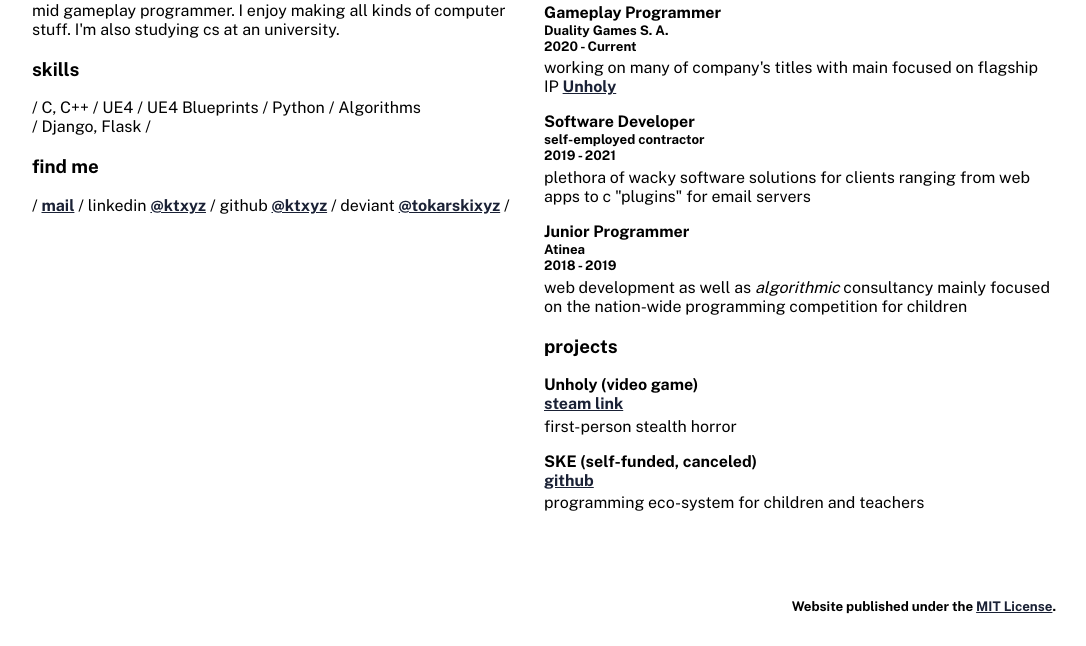
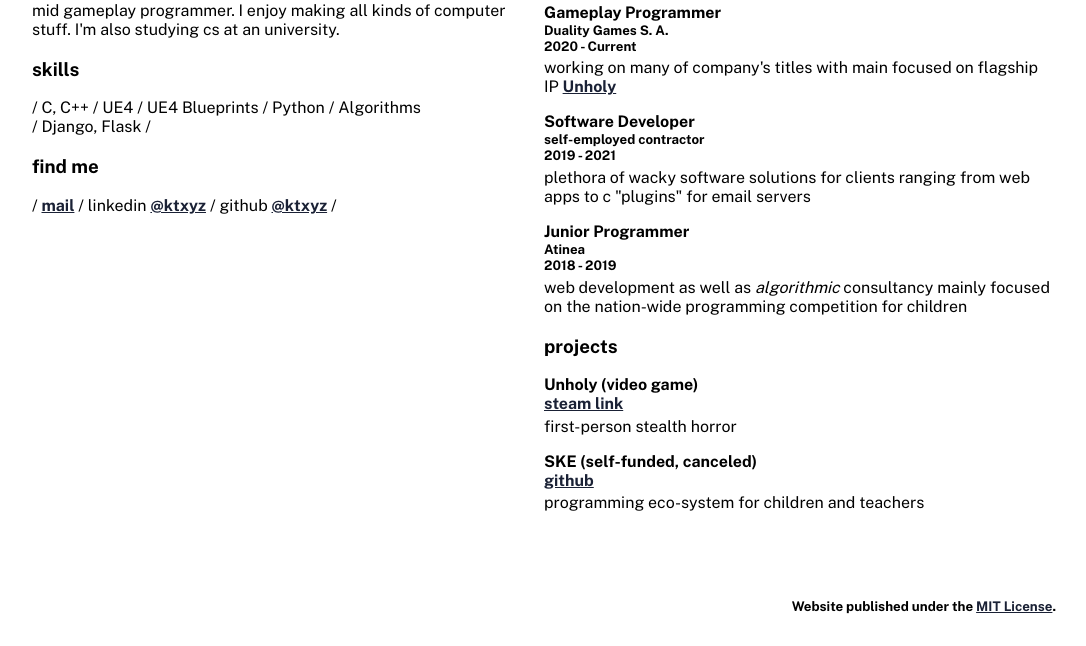
Before and after one commit to ktxyz/dotxyz, a plain HTML site: page docs/index.html in a window 1280 px wide. Shown: the part 154-800 px from the top of the page, without its empty margins (96-1182 px from the left). Drawn offline with Linux system fonts and the light colour scheme.

Commit message:
remove deviant art from the links

```diff
--- a/docs/index.html
+++ b/docs/index.html
@@ -51,8 +51,8 @@
             <ul>
                 <li><a href="mailto:kamil@tokarski.xyz">mail</a></li>
                 <li>linkedin <a href="https://linkedin.com/in/ktxyz">@ktxyz</a></li>
-                <li>github <a href="https://github.com/ktxyz">@ktxyz</a></li>
-                <li>deviant <a href="https://www.deviantart.com/tokarskixyz">@tokarskixyz</a> /</li>
+                <li>github <a href="https://github.com/ktxyz">@ktxyz</a> /</li>
+
             </ul>
         </section>
     </section>
```
Also changed, not shown: pages/index.html (+2 -2 lines).
